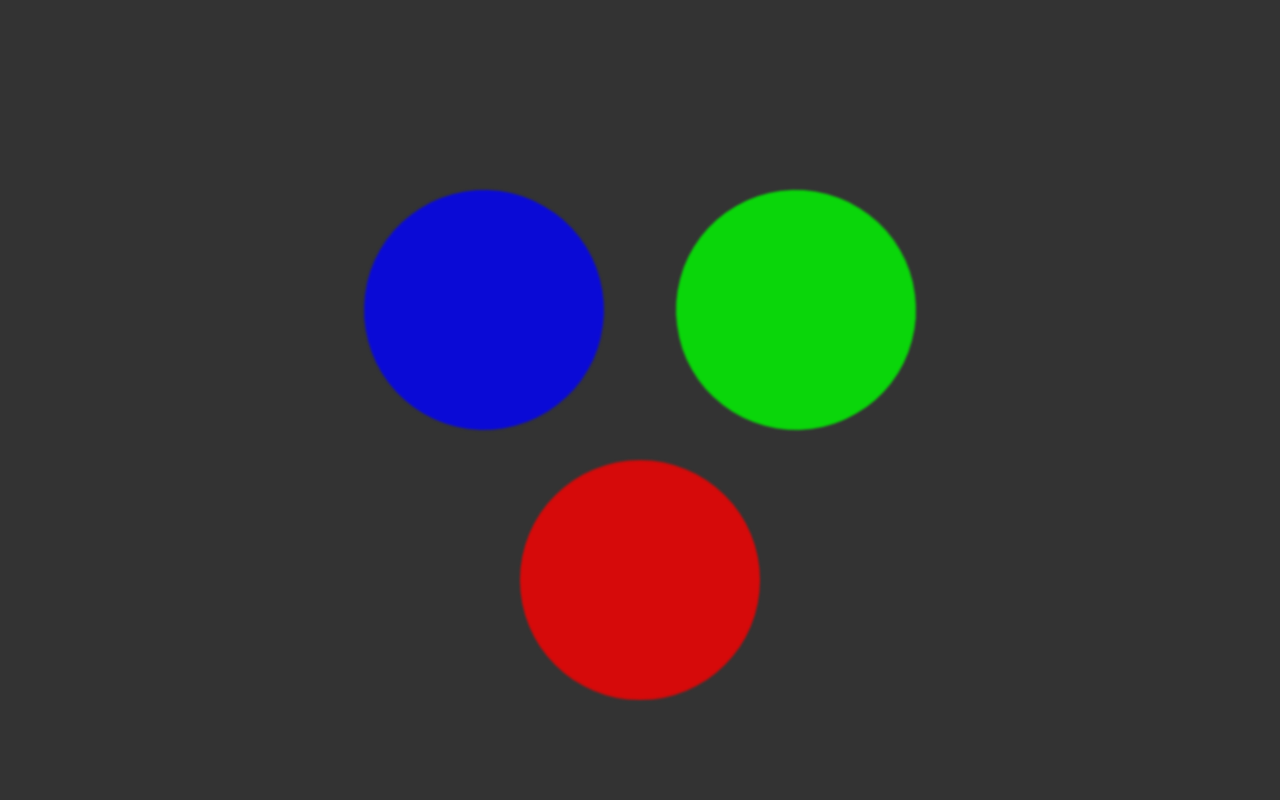
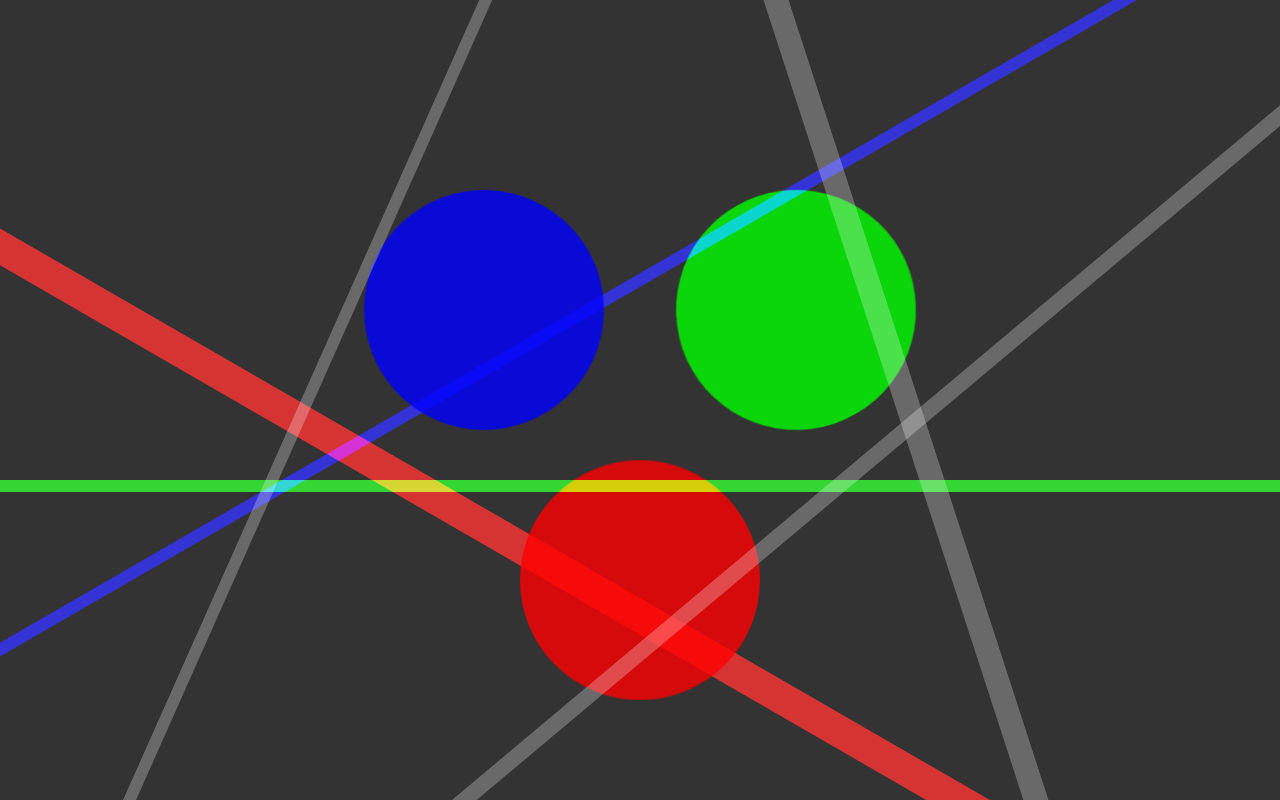
Before and after one commit to ajoyfuljester/lights, a plain HTML site: page index.html in a window 1280 px wide. Drawn offline with Linux system fonts and the light colour scheme.

Commit message:
add lasers

```diff
--- a/index.html
+++ b/index.html
@@ -9,5 +9,11 @@
 			<div><div></div></div>
 			<div><div></div></div>
 		</div>
+		<div class="laser" style="--clr: #f00c; --rotation: -60deg; --top: 30%; --width: 4vmin;"><div><div></div></div></div>
+		<div class="laser" style="--clr: #0f0c; --rotation: -90deg; --top: 60%;"><div><div></div></div></div>
+		<div class="laser" style="--clr: #00fc; --rotation: -120deg; --top: 80%;"><div><div></div></div></div>
+		<div class="laser" style="--clr: #555c; --rotation: -130deg; --top: 120%; --left: 20%; --width: 2vmin;"><div><div></div></div></div>
+		<div class="laser" style="--clr: #555c; --rotation: -18deg; --top: 0%; --left: 60%; --width: 3vmin;"><div><div></div></div></div>
+		<div class="laser" style="--clr: #555c; --rotation: -156deg; --top: 80%; --left: 15%;"><div><div></div></div></div>
 	</body>
 </html>
--- a/styles.css
+++ b/styles.css
@@ -2,8 +2,12 @@ body {
 	margin: 0;
 	display: grid;
 	place-items: center;
-	min-height: 100vh;
+	height: 100vh;
 	background: #333;
+}
+
+body > * {
+	grid-area: 1 / 1 / 2 / 2;
 }
 
 .lights {
@@ -14,16 +18,15 @@ body {
 
 	--height: calc(var(--length) * sqrt(3) / 2);
 
-	filter: blur(calc(var(--radius) / 20 / 5));
 	animation: rotate360 2s linear infinite forwards;
 
 	> div {
 		grid-area: 1 / 1 / 2 / 2;
-		mix-blend-mode: lighten;
+		mix-blend-mode: screen;
 
 		&:nth-child(1) {
 			transform: translate(0, calc(var(--height) * -2 / 3));
-			--clr-bg: var(--clr-r, #f00c);
+			--clr: var(--clr-r, #f00c);
 			--tx: var(--tx-r, 0);
 			--ty: var(--ty-r, calc(var(--radius) * -1));
 			--td: var(--td-r, 3s);
@@ -31,7 +34,7 @@ body {
 
 		&:nth-child(2) {
 			transform: rotate(-120deg) translate(0, calc(var(--height) * -2 / 3));
-			--clr-bg: var(--clr-g, #0f0c);
+			--clr: var(--clr-g, #0f0c);
 			--tx: var(--tx-g, 0);
 			--ty: var(--ty-g, calc(var(--radius) * -1));
 			--td: var(--td-g, 3s);
@@ -39,7 +42,7 @@ body {
 
 		&:nth-child(3) {
 			transform: rotate(-240deg) translate(0, calc(var(--height) * -2 / 3));
-			--clr-bg: var(--clr-b, #00fc);
+			--clr: var(--clr-b, #00fc);
 			--tx: var(--tx-b, 0);
 			--ty: var(--ty-b, calc(var(--radius) * -1));
 			--td: var(--td-b, 3s);
@@ -47,7 +50,7 @@ body {
 	}
 
 	> div > div {
-		background-color: var(--clr-bg);
+		background-color: var(--clr);
 
 		width: calc(var(--radius) * 2);
 		aspect-ratio: 1;
@@ -69,10 +72,47 @@ body {
 
 @keyframes varBounce {
 	from, to {
-		transform: translate(0, 0);
+		translate: 0 0;
 	}
 
 	50% {
-		transform: translate(var(--tx), var(--ty));
+		translate: var(--tx) var(--ty);
 	}
 }
+
+.laser {
+	width: 100vw;
+	height: 100vh;
+	overflow: hidden;
+	position: relative;
+
+
+	--width: 1.5vmin;
+	--clr: #555c;
+	--rotation: -90deg;
+	--top: 0%;
+	--left: 0%;
+
+	> div {
+		mix-blend-mode: screen;
+		width: var(--width);
+		height: calc(100vmax * sqrt(2));
+		display: grid;
+		place-items: center;
+
+
+		background-color: var(--clr);
+		transform-origin: calc(var(--width) / 2) calc(var(--width) / 2);
+		transform: rotate(var(--rotation)) translateY(calc(100vmax * (sqrt(2) - 1) / 2 * -1));
+		position: absolute;
+		top: var(--top);
+		left: var(--left);
+	}
+
+	> div > div {
+		mix-blend-mode: screen;
+		/*background-color: var(--clr);*/
+		height: 100%;
+		width: calc(var(--width) / 3);
+	}
+}
```
